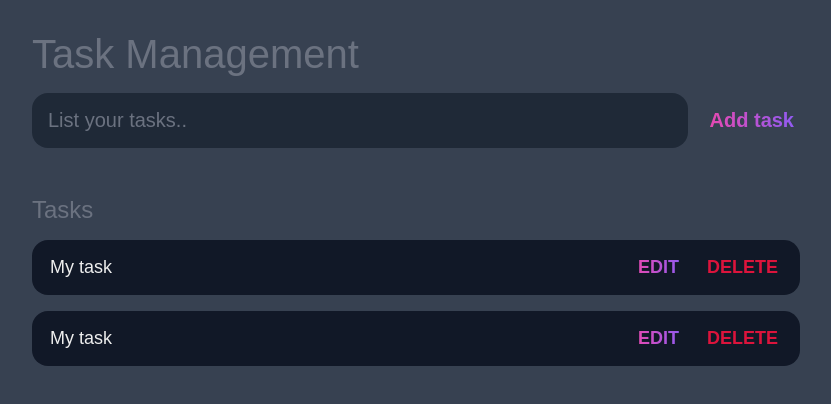
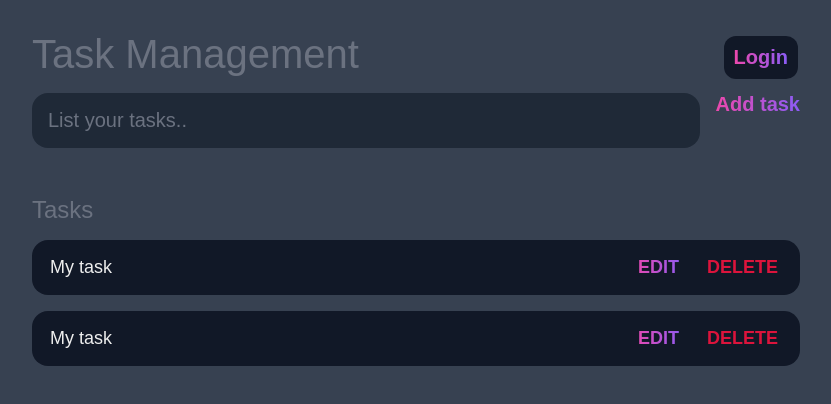
Before and after one commit to Parna3001/Task-Management-System, a plain HTML site: page index.html in a window 1280 px wide. Shown: the whole page, without its empty margins (224-1055 px from the left). Drawn offline with Linux system fonts and the light colour scheme.

Commit message:
Add files via upload

```diff
--- /dev/null
+++ b/formDesign.css
@@ -0,0 +1,57 @@
+* {box-sizing: border-box}
+
+/* Full-width input fields */
+  input[type=text]{
+  width: 100%;
+  padding: 15px;
+  margin: 5px 0 22px 0;
+  display: inline-block;
+  border: none;
+  background: #f1f1f1;
+}
+
+hr {
+  border: 1px solid #f1f1f1;
+  margin-bottom: 25px;
+}
+
+/* Set a style for all buttons */
+button {
+  background-color: #04AA6D;
+  color: white;
+  padding: 14px 20px;
+  margin: 8px 0;
+  border: none;
+  cursor: pointer;
+  width: 100%;
+  opacity: 0.9;
+}
+
+button:hover {
+  opacity:1;
+}
+
+/* Float signup buttons and add width */
+.signupbtn {
+  float: left;
+  width: 50%;
+}
+
+/* Add padding to container elements */
+.container {
+  padding: 16px;
+}
+
+/* Clear floats */
+.clearfix::after {
+  content: "";
+  clear: both;
+  display: table;
+}
+
+/* Change styles for cancel button and signup button on extra small screens */
+@media screen and (max-width: 300px) {
+  .signupbtn {
+    width: 100%;
+  }
+}
--- a/index.html
+++ b/index.html
@@ -8,16 +8,25 @@
 </head>
 <body>
     <header>
+        <button class = "buttonNav" style="float:right">
+                <a
+                type="submit"
+                id="new-task-submit"
+                href="form.html">Login</a>
+        </button>
+
         <h1>Task Management</h1>
+
         <form id="new-task-form">
               <input
                  type="text"
                  id="new-task-input"
                  placeholder="List your tasks.."/>
-              <input
+                 <a
                  type="submit"
                  id="new-task-submit"
-                 value="Add task"/>
+                 href="task.html">Add task</a>
+
         </form>
     </header>
 
--- a/style.css
+++ b/style.css
@@ -7,6 +7,20 @@
     --pink : #ec48ad;
     --purple : #8b5CF6;
 }
+
+.buttonNav{
+    background-color: var(--darkest);
+    border: none;
+    color: white;
+    padding: 10px;
+    text-align: center;
+    text-decoration: none;
+    display: inline-block;
+    font-size: 16px;
+    margin: 4px 2px;
+    border-radius: 12px;
+}
+
 *{
     box-sizing: border-box;
     margin: 0;
--- /dev/null
+++ b/taskDesign.css
@@ -0,0 +1,57 @@
+* {box-sizing: border-box}
+
+/* Full-width input fields */
+  input[type=text]{
+  width: 100%;
+  padding: 15px;
+  margin: 5px 0 22px 0;
+  display: inline-block;
+  border: none;
+  background: #f1f1f1;
+}
+
+hr {
+  border: 1px solid #f1f1f1;
+  margin-bottom: 25px;
+}
+
+/* Set a style for all buttons */
+button {
+  background-color: #04AA6D;
+  color: white;
+  padding: 14px 20px;
+  margin: 8px 0;
+  border: none;
+  cursor: pointer;
+  width: 100%;
+  opacity: 0.9;
+}
+
+button:hover {
+  opacity:1;
+}
+
+/* Float signup buttons and add width */
+.submitTask {
+  float: left;
+  width: 50%;
+}
+
+/* Add padding to container elements */
+.container {
+  padding: 16px;
+}
+
+/* Clear floats */
+.clearfix::after {
+  content: "";
+  clear: both;
+  display: table;
+}
+
+/* Change styles for cancel button and signup button on extra small screens */
+@media screen and (max-width: 300px) {
+  .submitTask {
+    width: 100%;
+  }
+}
```
Also changed, not shown: form.html (added, +33 -0 lines), task.html (added, +25 -0 lines).
